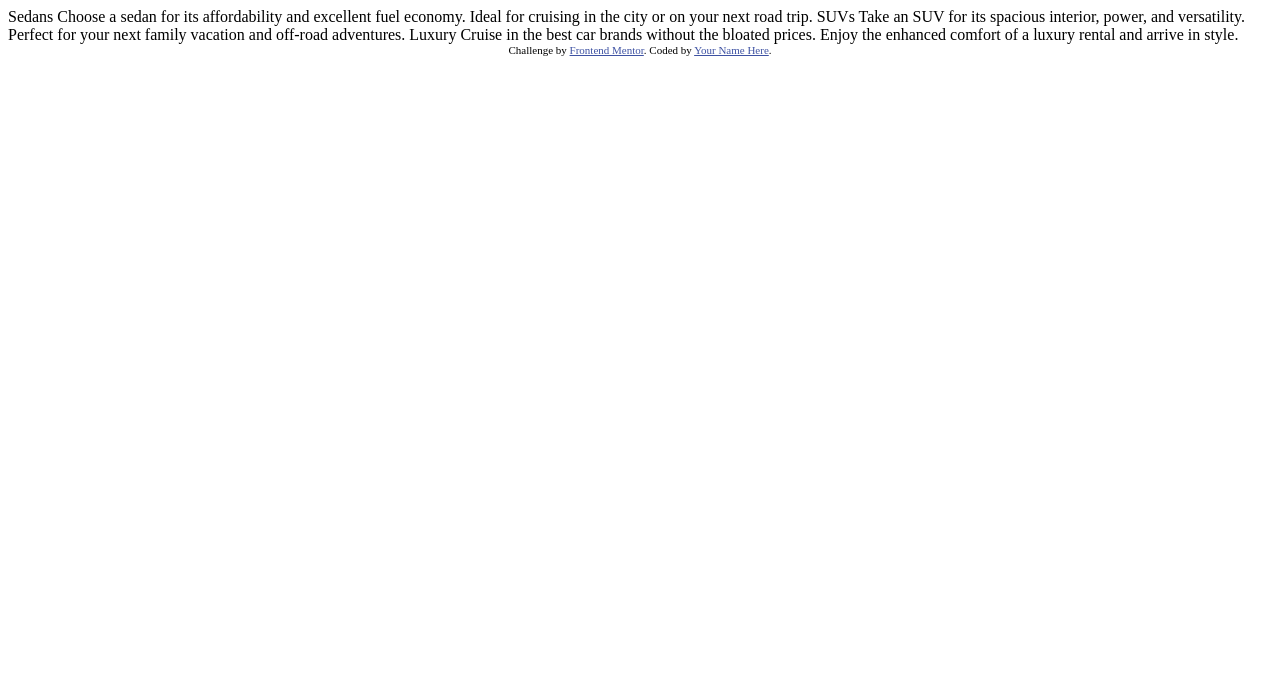
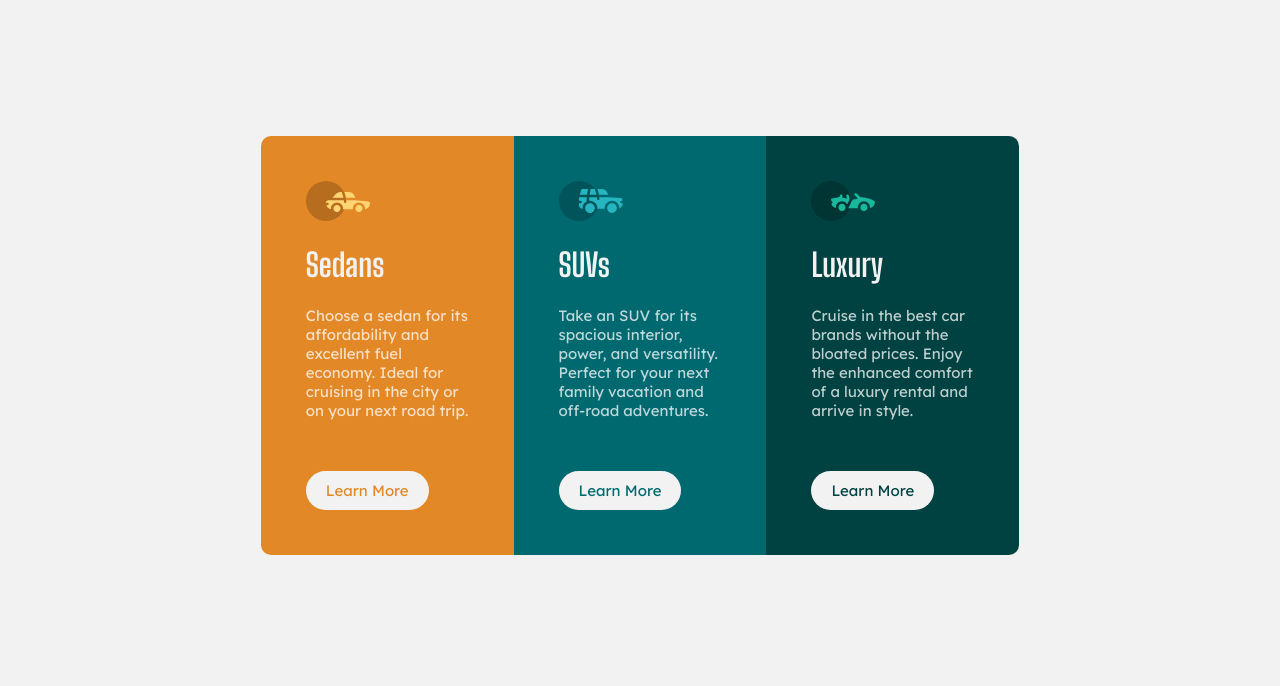
Before and after one commit to noobcoder02/3-column-preview-card-component, a plain HTML site: page index.html in a window 1280 px wide. Drawn offline with Linux system fonts and the light colour scheme.

Commit message:
Uploading final files.

```diff
--- a/index.html
+++ b/index.html
@@ -8,6 +8,8 @@
 
     <title>Frontend Mentor | 3-column preview card component</title>
 
+    <link rel="stylesheet" href="style.css">
+
     <!-- Feel free to remove these styles or customise in your own stylesheet 👍 -->
     <style>
       .attribution { font-size: 11px; text-align: center; }
@@ -16,21 +18,77 @@
   </head>
   <body>
 
-  Sedans
-  Choose a sedan for its affordability and excellent fuel economy. Ideal for cruising in the city
-  or on your next road trip.
+    <div class="content">
 
-  SUVs
-  Take an SUV for its spacious interior, power, and versatility. Perfect for your next family vacation
-  and off-road adventures.
+      <div class="div1">
 
-  Luxury
-  Cruise in the best car brands without the bloated prices. Enjoy the enhanced comfort of a luxury
-  rental and arrive in style.
+        <svg width="64" height="40" xmlns="http://www.w3.org/2000/svg">
+          <g fill="none" fill-rule="evenodd">
+            <circle fill="#000" opacity=".201" cx="20" cy="20" r="20"/>
+            <path d="M52.936 24.11c1.942 0 3.517 1.542 3.517 3.445 0 1.903-1.575 3.445-3.517 3.445s-3.516-1.542-3.516-3.445c0-1.903 1.574-3.445 3.516-3.445zm-21.957 0c1.942 0 3.517 1.542 3.517 3.445 0 1.903-1.575 3.445-3.517 3.445s-3.516-1.542-3.516-3.445c0-1.903 1.574-3.445 3.516-3.445zm6.948-4.848v1.429c0 .716.61 1.293 1.348 1.259a1.295 1.295 0 001.225-1.295v-1.393h8.256l13.483 1.313c.956.093 1.676.881 1.676 1.814 0 2.89-2.126 5.303-4.926 5.819.397-3.557-2.458-6.62-6.053-6.62-3.646 0-6.504 3.14-6.039 6.723h-9.879c.466-3.588-2.397-6.722-6.039-6.722-3.595 0-6.45 3.062-6.052 6.62-2.14-.398-3.916-1.912-4.61-3.931h1.142c.731 0 1.32-.598 1.285-1.322-.033-.678-.629-1.2-1.322-1.2H20v-.251c0-1.274 1.066-2.243 2.306-2.243h15.62zM42.59 11c2.645 0 4.99 1.556 5.972 3.963l.726 1.779H40.17L38.413 11h4.178zm-6.865 0l1.758 5.741H26.505l3.357-3.654A6.502 6.502 0 0134.644 11h1.082z" fill="#FFD473" fill-rule="nonzero"/>
+          </g>
+        </svg>
 
-  <div class="attribution">
+        <h1>Sedans</h1>
+
+        <p>Choose a sedan for its affordability and excellent fuel economy. Ideal for cruising in the city
+        or on your next road trip.</p>
+
+        <br><br>
+
+        <!-- <button>Learn More</button> -->
+        <a href="" class="button">Learn More</a>
+
+      </div>
+
+      <div class="div2">
+
+        <svg width="64" height="40" xmlns="http://www.w3.org/2000/svg">
+          <g fill="none" fill-rule="evenodd">
+            <circle fill="#000" opacity=".201" cx="20" cy="20" r="20"/>
+            <path d="M31.002 22.358c2.917 0 5.18 2.593 4.762 5.506a4.828 4.828 0 01-2.962 3.778 4.797 4.797 0 01-5.3-1.165c-1.188-1.26-1.235-2.613-1.263-2.613-.42-2.924 1.857-5.506 4.763-5.506zm22 0c3.457 0 5.798 3.567 4.41 6.744A4.816 4.816 0 0152.3 31.94a4.826 4.826 0 01-4.06-4.077c-.42-2.915 1.846-5.506 4.762-5.506zm-15.04-6.083v1.462a1.29 1.29 0 001.352 1.29c.693-.033 1.227-.631 1.227-1.326v-1.426h8.3l13.056.716a1.29 1.29 0 011.164.917c.27.895.446 1.477.563 1.87h-1.047c-.694 0-1.291.534-1.324 1.228a1.29 1.29 0 001.288 1.352h1.445c-.164 2.225-1.57 4.193-3.6 5.05.13-4.212-3.255-7.63-7.384-7.63-4.317 0-7.762 3.718-7.358 8.086h-7.285c.43-4.655-3.503-8.531-8.131-8.046v-3.543h7.734zm-10.312 0v4.308a7.4 7.4 0 00-4.006 7.274 3.874 3.874 0 01-3.642-3.864v-1.635h1.46a1.29 1.29 0 000-2.58h-1.461v-3.213l.003-.29h7.646zm14.986-8.196c2.65 0 5 1.592 5.984 4.055l.63 1.579a5.525 5.525 0 01-.065-.004l-.026-.002-.034-.002-.022-.002a4.178 4.178 0 00-.224-.006l-.098-.001h-.039l-.136-.001h-.052l-.326-.001H40.211L38.528 8.08zm-13.632 0l-1.122 5.616h-7.144l1.47-4.71a1.29 1.29 0 011.231-.906h5.565zm6.832 0l1.683 5.615h-7.007l1.121-5.615h4.203z" fill="#26B5C0" fill-rule="nonzero"/>
+          </g>
+        </svg>
+
+        <h1>SUVs</h1>
+
+        <p>Take an SUV for its spacious interior, power, and versatility. Perfect for your next family vacation
+        and off-road adventures.</p>
+
+        <br><br>
+
+        <!-- <button>Learn More</button> -->
+        <a href="" class="button">Learn More</a>
+
+      </div>
+
+      <div class="div3">
+
+        <svg width="64" height="40" xmlns="http://www.w3.org/2000/svg">
+          <g fill="none" fill-rule="evenodd">
+            <circle fill="#000" opacity=".201" cx="20" cy="20" r="20"/>
+            <path d="M30.98 22.835c1.941 0 3.516 1.604 3.516 3.583 0 1.978-1.575 3.582-3.517 3.582s-3.516-1.604-3.516-3.582c0-1.979 1.574-3.583 3.516-3.583zm21.956 0c1.942 0 3.517 1.604 3.517 3.583 0 1.978-1.575 3.582-3.517 3.582s-3.516-1.604-3.516-3.582c0-1.979 1.574-3.583 3.516-3.583zm-9.143-10.45a1.27 1.27 0 011.819 0l3.715 3.784c4.444-.115 9.7 1.142 13.964 3.753.387.237.624.664.624 1.124 0 3.006-2.126 5.514-4.926 6.05.397-3.698-2.458-6.882-6.053-6.882-3.646 0-6.504 3.264-6.039 6.99h-9.669c.76-1.544.993-2.026 1.337-2.711l.082-.162c.421-.835 1.056-2.07 2.883-5.65 1.68-.023 3.47-.408 5.247-1.403l-2.984-3.04a1.328 1.328 0 010-1.854zm-7.68 1.064c.683-.2 1.395.202 1.592.898l.749 2.652a3.46 3.46 0 01-.247 2.51l-1.733 3.395-.216.424c-1.07-1.89-3.06-3.114-5.279-3.114-3.595 0-6.45 3.184-6.052 6.885-1.832-.347-3.414-1.537-4.278-3.276a1.331 1.331 0 01.117-1.376l.955-1.303-1.325-1.295c-.751-.735-.376-2.024.64-2.231l6.614-1.346.13-.026c.092-.019.145-.03.157-.031.314-.146 1.07-.591 1.07-1.506 0-.734.592-1.327 1.316-1.31.712.016 1.268.662 1.256 1.388a4.11 4.11 0 01-.348 1.611 22.69 22.69 0 014.7 1.146l-.7-2.473a1.314 1.314 0 01.882-1.622z" fill="#19B89D" fill-rule="nonzero"/>
+          </g>
+        </svg>
+
+        <h1>Luxury</h1>
+
+        <p>Cruise in the best car brands without the bloated prices. Enjoy the enhanced comfort of a luxury
+        rental and arrive in style.</p>
+
+        <br><br>
+
+        <!-- <button>Learn More</button> -->
+        <a href="" class="button">Learn More</a>
+
+      </div>
+
+    </div>
+
+    <!-- <div class="attribution">
       Challenge by <a href="https://www.frontendmentor.io?ref=challenge" target="_blank">Frontend Mentor</a>.
-    Coded by <a href="#">Your Name Here</a>.
-  </div>
+      Coded by <a href="#">Srujan_Baliarsingh_</a>.
+    </div> -->
+
   </body>
 </html>
--- /dev/null
+++ b/style.css
@@ -0,0 +1,96 @@
+@import url('https://fonts.googleapis.com/css2?family=Big+Shoulders+Display:wght@700&family=Lexend+Deca&display=swap');
+
+*{
+    box-sizing: border-box;
+}
+
+body{
+    background-color: hsl(0, 0%, 95%);
+    padding: 10% 0;;
+}
+
+.content{
+    width: 60%;
+    border-radius: 10px;
+    display: flex;
+    margin: auto;
+}
+
+h1{
+    font-family: 'Big Shoulders Display', cursive;
+    /* font-size: 15px; */
+    color: hsl(0, 0%, 95%);
+}
+
+p{
+    font-family: 'Lexend Deca', sans-serif;
+    font-size: 15px;
+    color: hsla(0, 0%, 100%, 0.75);
+}
+
+.content div{
+    width: 100%;
+    padding: 45px;
+}
+
+.div1{
+    background-color: hsl(31, 77%, 52%);
+    border-radius: 10px 0 0 10px;
+}
+
+.div1 .button{
+    color: hsl(31, 77%, 52%);
+}
+
+.div2{
+    background-color: hsl(184, 100%, 22%);
+}
+
+.div2 .button{
+    color: hsl(184, 100%, 22%);
+}
+
+.div3{
+    background-color: hsl(179, 100%, 13%);
+    border-radius: 0 10px 10px 0;
+}
+
+.div3 .button{
+    color: hsl(179, 100%, 13%);
+}
+
+
+.button{
+    font-family: 'Lexend Deca', sans-serif;
+    font-size: 15px;
+    text-decoration: none;
+    background-color: hsl(0, 0%, 95%);
+    padding: 10px 20px;
+    border-radius: 30px;
+
+    display: inline-block;
+}
+
+.button:hover{
+    border: 1px solid hsl(0, 0%, 95%);
+    background-color: hsla(0, 0%, 100%, 0);
+    color: hsl(0, 0%, 95%);
+}
+
+@media only screen and (max-width: 375px ){
+    .content{
+        flex-direction: column;
+    }
+
+    .content div{
+        padding: 8vw;
+    }
+
+    .div1{
+        border-radius: 10px 10px 0 0;
+    }
+
+    .div3{
+        border-radius: 0 0 10px 10px;
+    }
+}
```
Also changed, not shown: images/icon-luxury.svg, images/icon-sedans.svg, images/icon-suvs.svg. Lines whose indentation alone changed are shown as unchanged.
